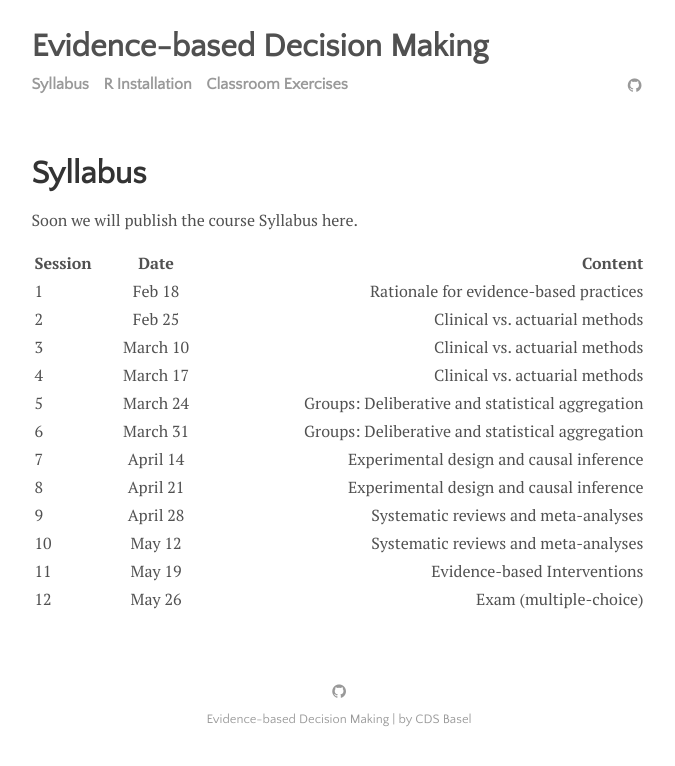
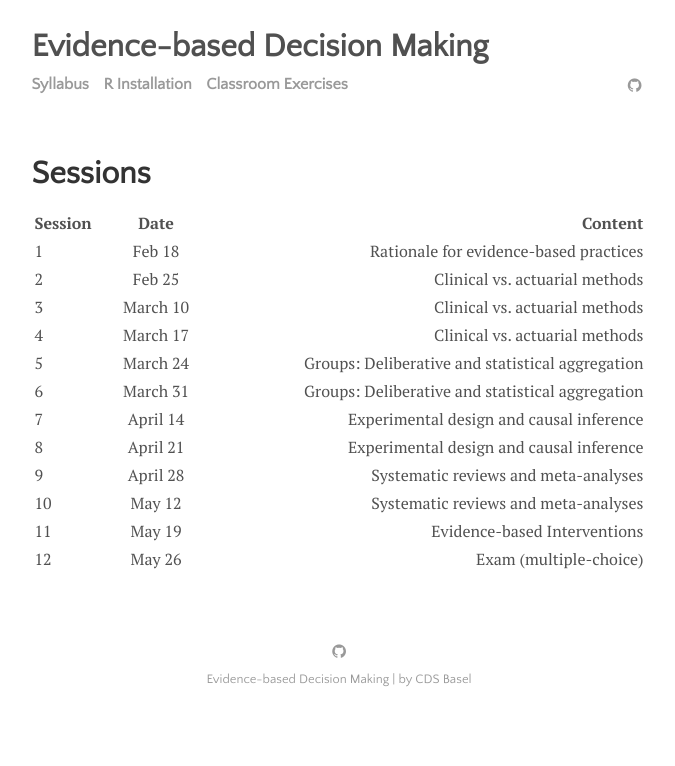
Before and after one commit to matarui/evidencebaseddm, a Jekyll site: the page built from menu/syllabus.md, in a window 1280 px wide. Shown: the top 766 px of the page, without its empty margins (301-976 px from the left). Built offline with Jekyll 4.4.1, drawn with Linux system fonts in a browser that asks for light colours.

Commit message:
Update syllabus.md

```diff
--- a/menu/syllabus.md
+++ b/menu/syllabus.md
@@ -1,9 +1,7 @@
 ---
 layout: page
-title: Syllabus
+title: Sessions
 ---
-
-Soon we will publish the course Syllabus here.
 
 | Session        | Date           | Content  |
 | ----- |:-------------:| -----:|
```
